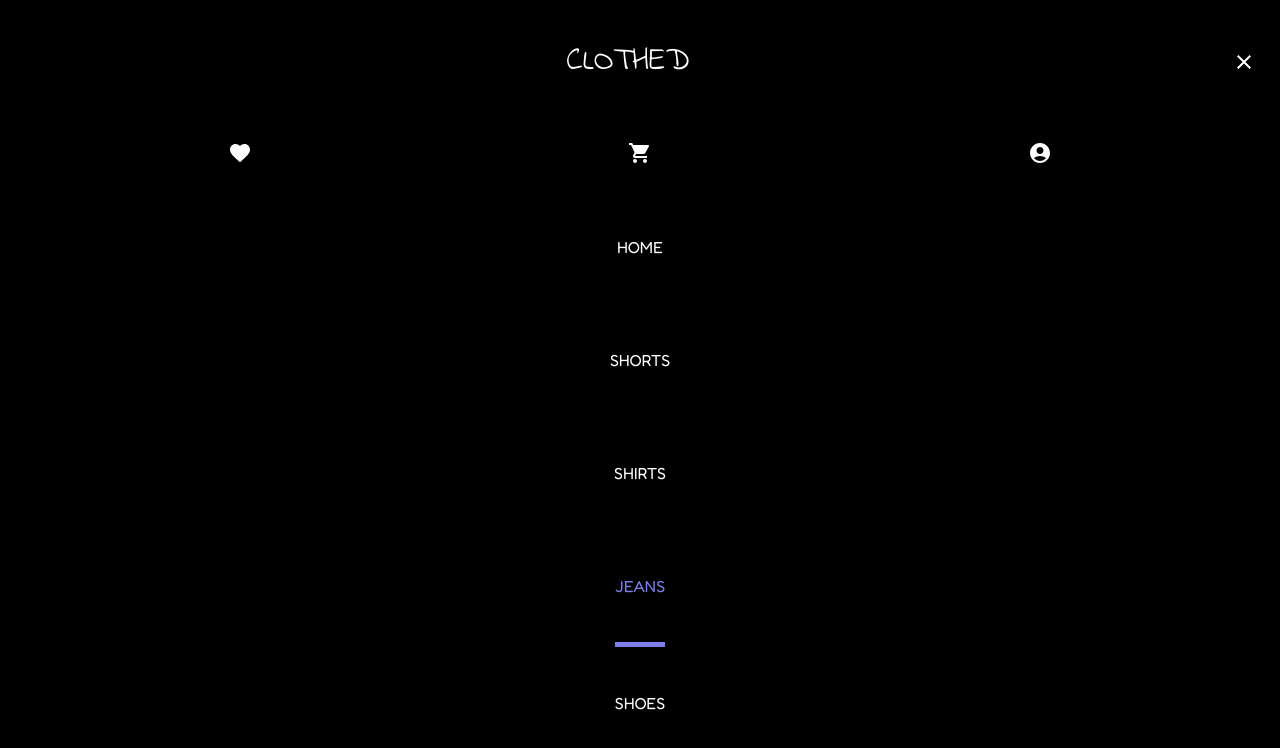
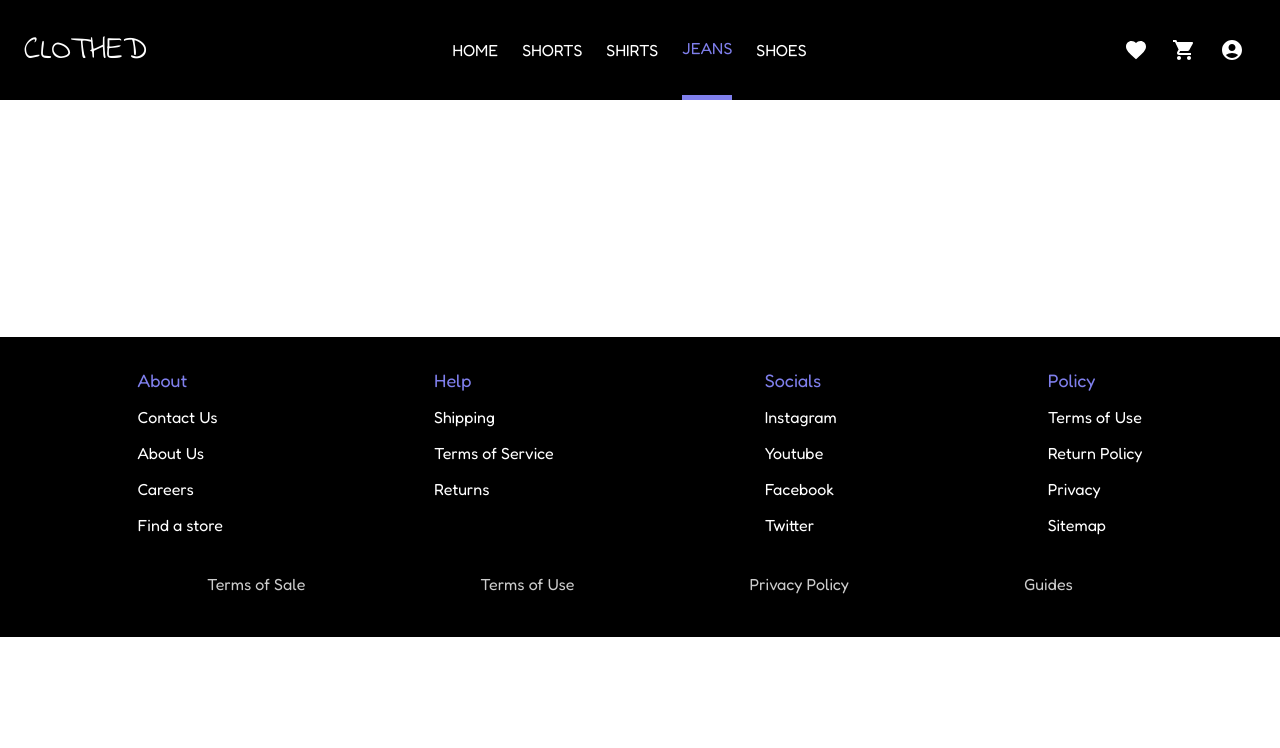
Before and after one commit to Saurav-Singh-Rauthan/Clothed, a React (Create React App) app: page /jeans in a window 1280 px wide. Shown: the top 748 px of the page. Built offline with nearby package versions, Linux system fonts and the light colour scheme.

Commit message:
added footer

```diff
--- a/src/App.css
+++ b/src/App.css
@@ -9,10 +9,14 @@
 }
 
 .body {
-  margin-top: 100px;
+  margin-top: 110px;
   height: calc(100% - 400px);
 }
 
-.footer {
-  height: 300px;
+
+/* Medium devices (tablets, 768px and up) */
+@media (max-width: 768px) {
+  .body {
+    margin-top: 70px;
+  }
 }
--- a/src/App.js
+++ b/src/App.js
@@ -2,79 +2,17 @@ import "./App.css";
 import { BrowserRouter, Routes, Route } from "react-router-dom";
 
 import Navbar from "./components/Navbar/Navbar";
+import Footer from "./components/Footer/Footer";
 
 function App() {
   return (
     <BrowserRouter>
       <div className="App">
         <Navbar />
-        <div className="body">
-          {/* Lorem ipsum dolor sit amet consectetur adipisicing elit. Eligendi
-        quibusdam eum sed cumque aperiam est! Aliquam voluptate optio molestias
-        natus distinctio dicta provident debitis. Suscipit error repellendus nam
-        consectetur nostrum.
-        Lorem ipsum dolor sit amet consectetur adipisicing elit. Eligendi
-        quibusdam eum sed cumque aperiam est! Aliquam voluptate optio molestias
-        natus distinctio dicta provident debitis. Suscipit error repellendus nam
-        consectetur nostrum.
-        Lorem ipsum dolor sit amet consectetur adipisicing elit. Eligendi
-        quibusdam eum sed cumque aperiam est! Aliquam voluptate optio molestias
-        natus distinctio dicta provident debitis. Suscipit error repellendus nam
-        consectetur nostrum.
-        Lorem ipsum dolor sit amet consectetur adipisicing elit. Eligendi
-        quibusdam eum sed cumque aperiam est! Aliquam voluptate optio molestias
-        natus distinctio dicta provident debitis. Suscipit error repellendus nam
-        consectetur nostrum.
-        Lorem ipsum dolor sit amet consectetur adipisicing elit. Eligendi
-        quibusdam eum sed cumque aperiam est! Aliquam voluptate optio molestias
-        natus distinctio dicta provident debitis. Suscipit error repellendus nam
-        consectetur nostrum.
-        Lorem ipsum dolor sit amet consectetur adipisicing elit. Eligendi
-        quibusdam eum sed cumque aperiam est! Aliquam voluptate optio molestias
-        natus distinctio dicta provident debitis. Suscipit error repellendus nam
-        consectetur nostrum.
-        Lorem ipsum dolor sit amet consectetur adipisicing elit. Eligendi
-        quibusdam eum sed cumque aperiam est! Aliquam voluptate optio molestias
-        natus distinctio dicta provident debitis. Suscipit error repellendus nam
-        consectetur nostrum.
-        Lorem ipsum dolor sit amet consectetur adipisicing elit. Eligendi
-        quibusdam eum sed cumque aperiam est! Aliquam voluptate optio molestias
-        natus distinctio dicta provident debitis. Suscipit error repellendus nam
-        consectetur nostrum.
-        Lorem ipsum dolor sit amet consectetur adipisicing elit. Eligendi
-        quibusdam eum sed cumque aperiam est! Aliquam voluptate optio molestias
-        natus distinctio dicta provident debitis. Suscipit error repellendus nam
-        consectetur nostrum.
-        Lorem ipsum dolor sit amet consectetur adipisicing elit. Eligendi
-        quibusdam eum sed cumque aperiam est! Aliquam voluptate optio molestias
-        natus distinctio dicta provident debitis. Suscipit error repellendus nam
-        consectetur nostrum.
-        Lorem ipsum dolor sit amet consectetur adipisicing elit. Eligendi
-        quibusdam eum sed cumque aperiam est! Aliquam voluptate optio molestias
-        natus distinctio dicta provident debitis. Suscipit error repellendus nam
-        consectetur nostrum.
-        Lorem ipsum dolor sit amet consectetur adipisicing elit. Eligendi
-        quibusdam eum sed cumque aperiam est! Aliquam voluptate optio molestias
-        natus distinctio dicta provident debitis. Suscipit error repellendus nam
-        consectetur nostrum.
-        Lorem ipsum dolor sit amet consectetur adipisicing elit. Eligendi
-        quibusdam eum sed cumque aperiam est! Aliquam voluptate optio molestias
-        natus distinctio dicta provident debitis. Suscipit error repellendus nam
-        consectetur nostrum.
-        Lorem ipsum dolor sit amet consectetur adipisicing elit. Eligendi
-        quibusdam eum sed cumque aperiam est! Aliquam voluptate optio molestias
-        natus distinctio dicta provident debitis. Suscipit error repellendus nam
-        consectetur nostrum.
-        Lorem ipsum dolor sit amet consectetur adipisicing elit. Eligendi
-        quibusdam eum sed cumque aperiam est! Aliquam voluptate optio molestias
-        natus distinctio dicta provident debitis. Suscipit error repellendus nam
-        consectetur nostrum.
-        Lorem ipsum dolor sit amet consectetur adipisicing elit. Eligendi
-        quibusdam eum sed cumque aperiam est! Aliquam voluptate optio molestias
-        natus distinctio dicta provident debitis. Suscipit error repellendus nam
-        consectetur nostrum. */}
-        </div>
-        <div className="footer">Footer</div>
+
+        <div className="body"></div>
+
+        <Footer />
       </div>
     </BrowserRouter>
   );
--- /dev/null
+++ b/src/components/Footer/Footer.js
@@ -0,0 +1,47 @@
+import React from "react";
+
+import Styles from "./Footer.module.css";
+
+const Footer = (props) => {
+  return (
+    <div className={Styles.footer}>
+      <div className={Styles.links}>
+        <div>
+          <div className={Styles.sectionType}>About</div>
+          <p>Contact Us</p>
+          <p>About Us</p>
+          <p>Careers</p>
+          <p>Find a store</p>
+        </div>
+        <div>
+          <div className={Styles.sectionType}>Help</div>
+          <p>Shipping</p>
+          <p>Terms of Service</p>
+          <p>Returns</p>
+        </div>
+        <div>
+          <div className={Styles.sectionType}>Socials</div>
+          <p>Instagram</p>
+          <p>Youtube</p>
+          <p>Facebook</p>
+          <p>Twitter</p>
+        </div>
+        <div>
+          <div className={Styles.sectionType}>Policy</div>
+          <p>Terms of Use</p>
+          <p>Return Policy</p>
+          <p>Privacy</p>
+          <p>Sitemap</p>
+        </div>
+      </div>
+      <div className={Styles.footTabs}>
+        <div>Terms of Sale</div>
+        <div>Terms of Use</div>
+        <div>Privacy Policy</div>
+        <div>Guides</div>
+      </div>
+    </div>
+  );
+};
+
+export default Footer;
--- /dev/null
+++ b/src/components/Footer/Footer.module.css
@@ -0,0 +1,40 @@
+.footer {
+  background-color: black;
+  height: 300px;
+  margin-top: 4rem;
+  padding: 2rem;
+  color: white;
+  display: grid;
+  grid-template-rows: 80% 20%;
+}
+
+.links {
+  display: flex;
+  justify-content: space-around;
+}
+
+.sectionType {
+  font-size: 18px;
+  margin-bottom: 0.5rem;
+  color: rgb(127, 127, 236);
+}
+
+.footTabs {
+  display: flex;
+  justify-content: space-evenly;
+  color: #ccc;
+  margin-top: 1rem;
+}
+
+/* Small devices (landscape phones, 576px and up) */
+@media (max-width: 576px) {
+  .footer {
+    height: auto;
+    display: block;
+  }
+
+  .links {
+    flex-direction: column;
+    text-align: center;
+  }
+}
--- a/src/components/Navbar/Navbar.js
+++ b/src/components/Navbar/Navbar.js
@@ -10,7 +10,7 @@ const navbar = (props) => {
   return (
     <div className={Styles.navbar}>
       <div className={Styles.logo}>
-        <NavLink style={{ color: "white", textDecoration: "none" }} to="/home">
+        <NavLink style={{ color: "white", textDecoration: "none" }} to="/">
           CLOTHED
         </NavLink>
       </div>
--- a/src/components/Navbar/Navbar.module.css
+++ b/src/components/Navbar/Navbar.module.css
@@ -16,3 +16,10 @@
   font-family: "Indie Flower", cursive;
   font-size: 2rem;
 }
+
+/* Medium devices (tablets, 768px and up) */
+@media (max-width: 768px) {
+  .navbar {
+    height: 60px;
+  }
+}
--- a/src/components/Navbar/NavbarDesk/NavbarDesk.js
+++ b/src/components/Navbar/NavbarDesk/NavbarDesk.js
@@ -14,7 +14,7 @@ const navbarDesk = (props) => {
           className={({ isActive }) =>
             isActive ? [Styles.active, Styles.link].join(" ") : Styles.link
           }
-          to="/home"
+          to="/"
         >
           HOME
         </NavLink>
--- a/src/components/Navbar/NavbarMob/NavbarMob.js
+++ b/src/components/Navbar/NavbarMob/NavbarMob.js
@@ -9,7 +9,7 @@ import ShoppingCartIcon from "@mui/icons-material/ShoppingCart";
 import FavoriteIcon from "@mui/icons-material/Favorite";
 
 const NavbarMob = (props) => {
-  const [drawerState, setdrawerState] = useState(Styles.open);
+  const [drawerState, setdrawerState] = useState(Styles.close);
 
   const openDrawerHandler = () => {
     setdrawerState(Styles.open);
@@ -33,7 +33,7 @@ const NavbarMob = (props) => {
           <div className={Styles.logo}>
             <NavLink
               style={{ color: "white", textDecoration: "none" }}
-              to="/home"
+              to="/"
             >
               CLOTHED
             </NavLink>
@@ -74,7 +74,7 @@ const NavbarMob = (props) => {
             className={({ isActive }) =>
               isActive ? [Styles.active, Styles.link].join(" ") : Styles.link
             }
-            to="/home"
+            to="/"
           >
             HOME
           </NavLink>
--- a/src/components/Navbar/NavbarMob/NavbarMob.module.css
+++ b/src/components/Navbar/NavbarMob/NavbarMob.module.css
@@ -12,7 +12,7 @@
   left: 0;
   top: 0;
   transition: all 0.5s ease-out;
-  padding: 1.5rem;
+  padding: 1.5rem 3rem;
   display: grid;
   grid-template-rows: 10% 10% 80%;
 }
```
